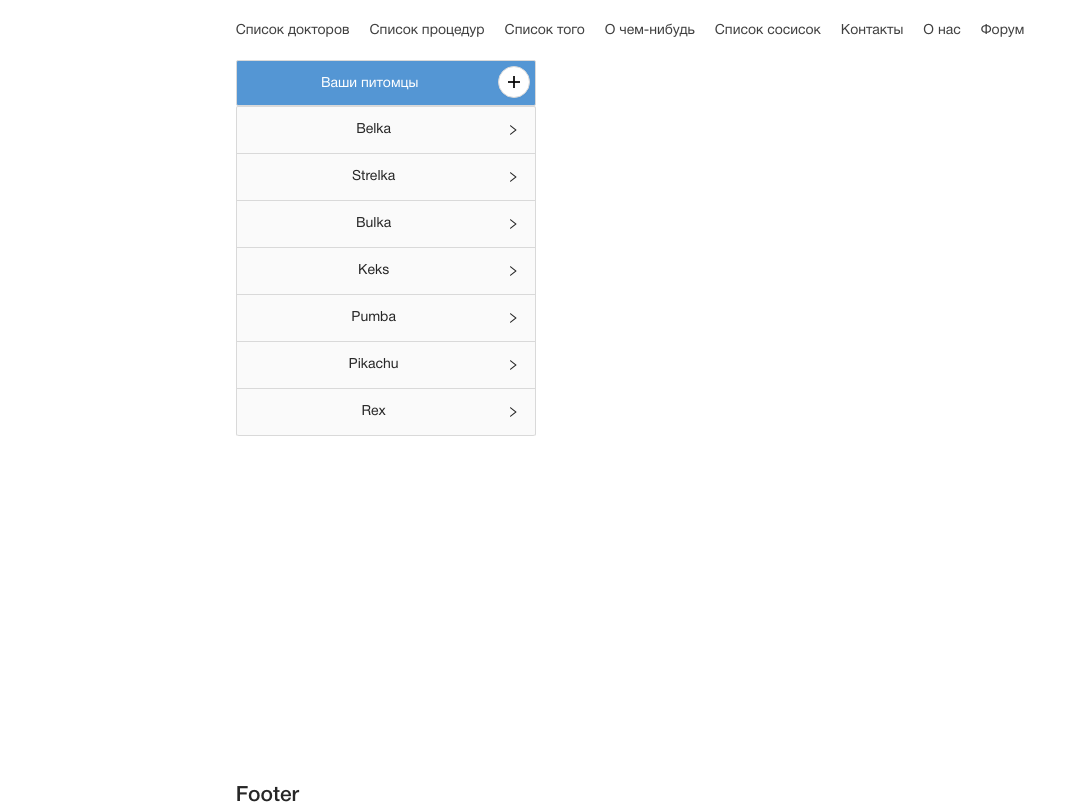
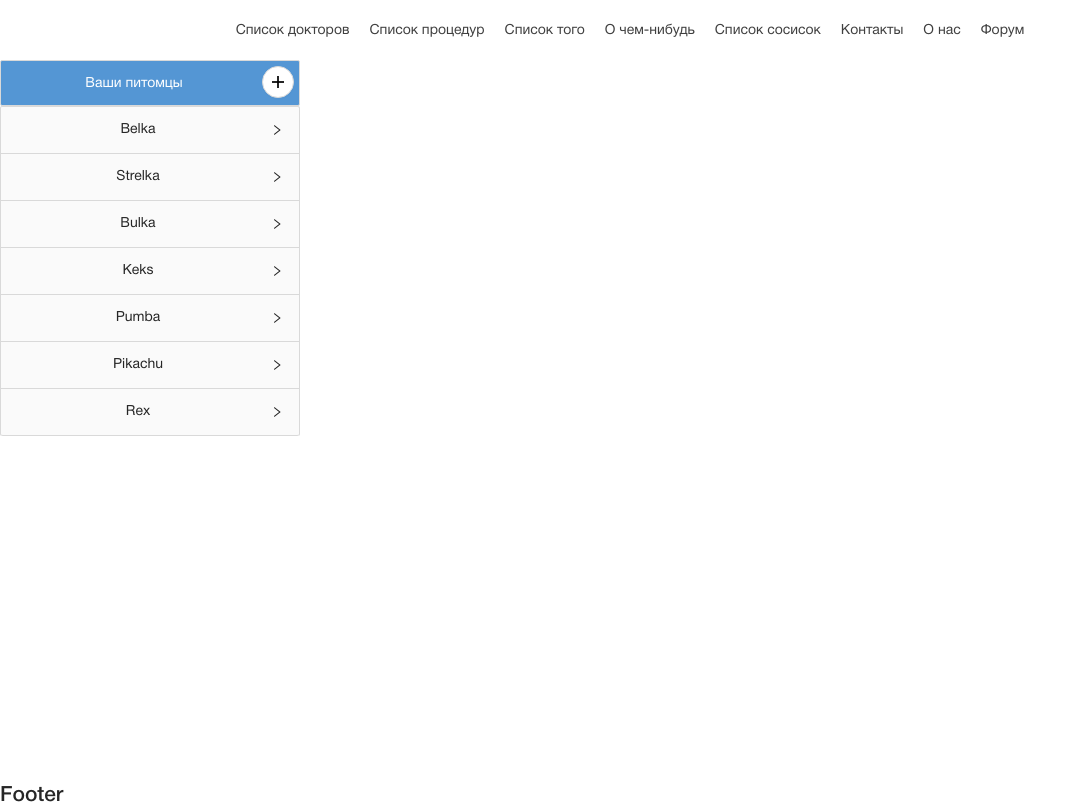
Before and after one commit to AlexVedernikoff/Vet-clinic-for-wolfik, a React (Create React App) app: page / in a window 1280 px wide. Shown: the whole page, without its empty margins (0-1087 px from the left). Built offline with nearby package versions, Linux system fonts and the light colour scheme.

Commit message:
VC-12: Updated root styles

```diff
--- a/src/styles/index.scss
+++ b/src/styles/index.scss
@@ -9,5 +9,5 @@ body {
 
 #root {
   margin: 0 auto;
-  max-width: 1920px;
+  width: 1920px;
 }
```
